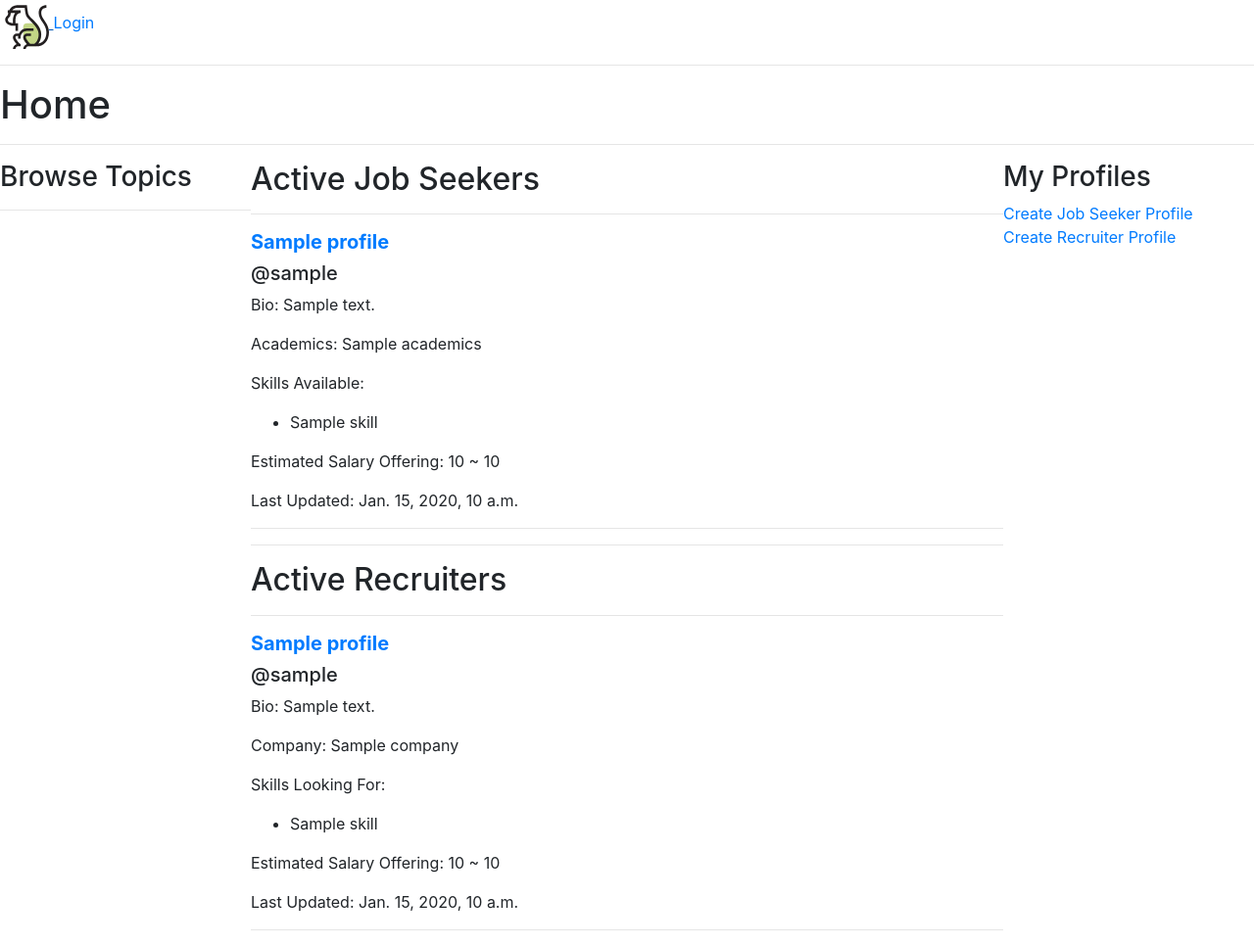
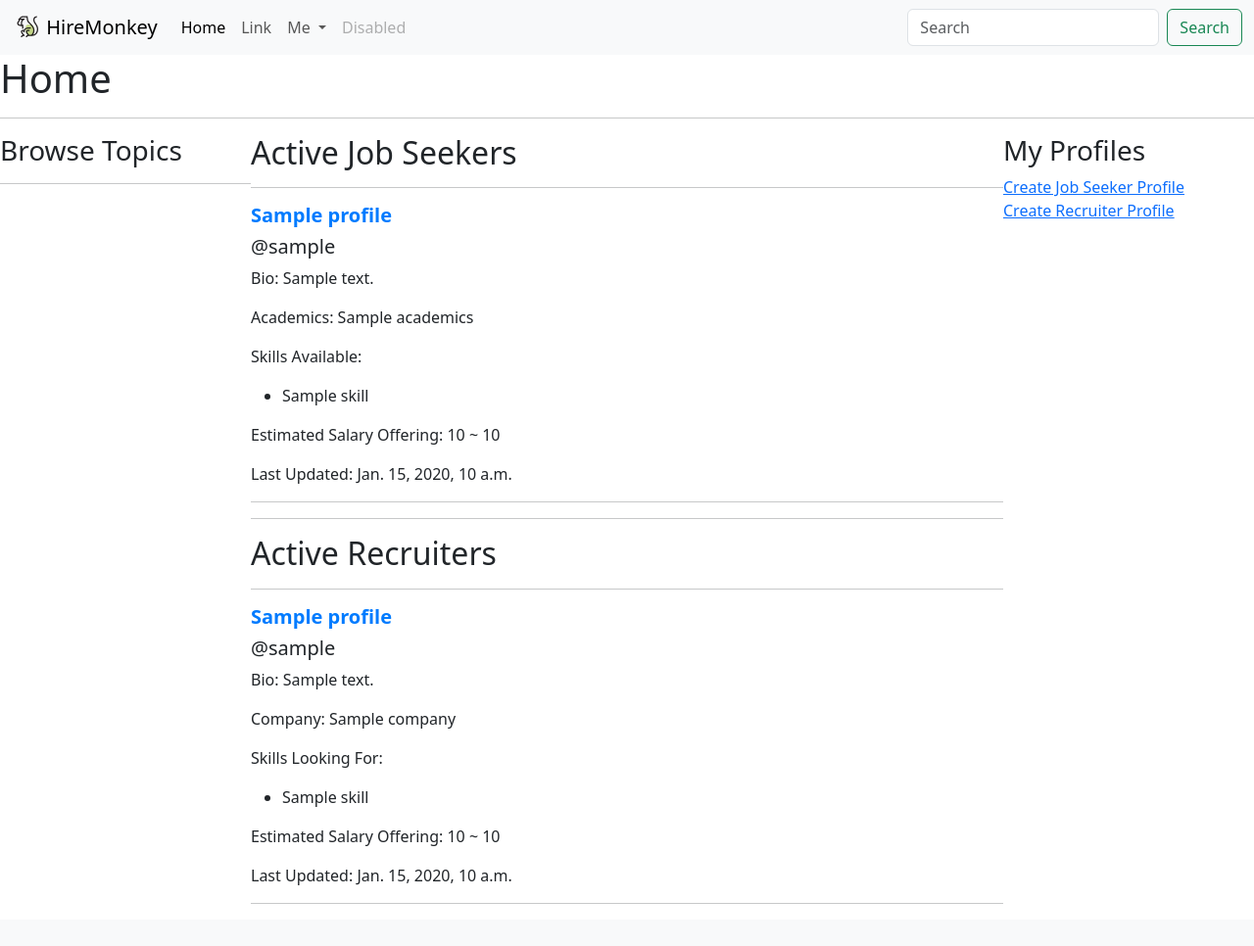
Before and after one commit to SnowHana/hiremonkey, a Django app: template backend/hiremonkey/base/templates/base/home.html in a window 1280 px wide. Shown: the whole page at 98% size. After the commit the page ends 923 px from the top, so only its background shows below. Run offline with Django 4.2, Linux system fonts and the light colour scheme; the template is opened without the code that fills it: most values are stand-ins (such as "Sample title", 1, 10 or a date in 2020); some libraries are stand-ins or nearby versions.

Commit message:
Select user profile is better! used bootstrap

```diff
--- a/backend/hiremonkey/base/templates/base/home.html
+++ b/backend/hiremonkey/base/templates/base/home.html
@@ -25,18 +25,22 @@
         </div>
 
         <div>
+            {% if job_seekers %}
             <h2>Active Job Seekers</h2>
             <hr>
             {% for profile in job_seekers %}
                 {% include 'base/profile_card.html' with profile_type='jobseeker' profile_url='jobseeker' %}
             {% endfor %}
+            {% endif %}
 
             <hr>
+            {% if recruiters %}
             <h2>Active Recruiters</h2>
             <hr>
             {% for profile in recruiters %}
                 {% include 'base/profile_card.html' with profile_type='recruiter' profile_url='recruiter' %}
             {% endfor %}
+            {% endif %}
         </div>
 
         <div>
--- a/backend/hiremonkey/base/urls.py
+++ b/backend/hiremonkey/base/urls.py
@@ -6,7 +6,7 @@ urlpatterns = [
     path("login/", views.loginPage, name="login"),
     path("logout/", views.logoutPage, name="logout"),
     path("register/", views.registerPage, name="register"),
-    path('profile-selection/', views.profile_selection_view, name='profile_selection'),
+    path('user-mode-selection/', views.user_mode_selection, name='user_mode_selection'),
     path(
         "jobseeker/<slug:slug>/",
         views.jobseeker,
--- /dev/null
+++ b/backend/hiremonkey/templates/base.html
@@ -0,0 +1,13 @@
+<!DOCTYPE html>
+<html lang="en">
+<head>
+    <meta charset="UTF-8">
+    <title>HireMonkey</title>
+    <link href="https://cdn.jsdelivr.net/npm/bootstrap@5.3.3/dist/css/bootstrap.min.css" rel="stylesheet" integrity="sha384-QWTKZyjpPEjISv5WaRU9OFeRpok6YctnYmDr5pNlyT2bRjXh0JMhjY6hW+ALEwIH" crossorigin="anonymous">
+</head>
+<body>
+{% block  info %}
+{% endblock info %}
+<script src="https://cdn.jsdelivr.net/npm/bootstrap@5.3.3/dist/js/bootstrap.bundle.min.js" integrity="sha384-YvpcrYf0tY3lHB60NNkmXc5s9fDVZLESaAA55NDzOxhy9GkcIdslK1eN7N6jIeHz" crossorigin="anonymous"></script>
+</body>
+</html>
--- a/backend/hiremonkey/templates/main.html
+++ b/backend/hiremonkey/templates/main.html
@@ -1,17 +1,18 @@
-<!DOCTYPE html>
-<html lang="en">
-
-<head>
-    <meta charset="UTF-8">
-    <meta name="viewport" content="width=device-width, initial-scale=1.0">
-    <title>HireMonkey</title>
-
-</head>
-
-<body>
-    <link rel="stylesheet" href="https://stackpath.bootstrapcdn.com/bootstrap/4.3.1/css/bootstrap.min.css">
-    <script src="https://stackpath.bootstrapcdn.com/bootstrap/4.3.1/js/bootstrap.min.js"></script>
-
+{#<!DOCTYPE html>#}
+{#<html lang="en">#}
+{##}
+{#<head>#}
+{#    <meta charset="UTF-8">#}
+{#    <meta name="viewport" content="width=device-width, initial-scale=1.0">#}
+{#    <title>HireMonkey</title>#}
+{##}
+{#</head>#}
+{##}
+{#<body>#}
+{#    <link rel="stylesheet" href="https://stackpath.bootstrapcdn.com/bootstrap/4.3.1/css/bootstrap.min.css">#}
+{#    <script src="https://stackpath.bootstrapcdn.com/bootstrap/4.3.1/js/bootstrap.min.js"></script>#}
+{% extends 'base.html' %}
+{% block info %}
     {% include 'navbar.html' %}
 
     {% if messages %}
@@ -24,9 +25,10 @@
 
     {% block content %}
 
-    {% endblock %}
+    {% endblock content %}
+{% endblock info %}
 
-
-</body>
-
-</html>
+{##}
+{#</body>#}
+{##}
+{#</html>#}
--- a/backend/hiremonkey/templates/navbar.html
+++ b/backend/hiremonkey/templates/navbar.html
@@ -1,18 +1,64 @@
 {% load static %}
 
+<nav class="navbar navbar-expand-lg bg-body-tertiary">
+    <div class="container-fluid">
+        <a class="navbar-brand" href="{% url 'home' %}">
+            <img src="{% static 'images/favicon.svg' %}" alt="Logo" width="30" height="24"
+                 class="d-inline-block align-text-top">
+            HireMonkey
+        </a>
+        <button class="navbar-toggler" type="button" data-bs-toggle="collapse" data-bs-target="#navbarSupportedContent"
+                aria-controls="navbarSupportedContent" aria-expanded="false" aria-label="Toggle navigation">
+            <span class="navbar-toggler-icon"></span>
+        </button>
+        <div class="collapse navbar-collapse" id="navbarSupportedContent">
+            <ul class="navbar-nav me-auto mb-2 mb-lg-0">
+                <li class="nav-item">
+                    <a class="nav-link active" aria-current="page" href="{% url 'home' %}">Home</a>
+                </li>
+                <li class="nav-item">
+                    <a class="nav-link" href="#">Link</a>
+                </li>
+                <li class="nav-item dropdown">
+                    <a class="nav-link dropdown-toggle" href="#" role="button" data-bs-toggle="dropdown"
+                       aria-expanded="false">
+                        Me
+                    </a>
+                    <ul class="dropdown-menu">
+
+                        {% if request.user.is_authenticated %}
+                            <li>
+                                <a class="dropdown-item" href="{% url 'logout' %}">Logout</a>
+                            </li>
+                            <li>
+                                <a class="dropdown-item" href="{% url 'user_mode_selection' %}">Select User Model</a>
+                            </li>
+                            {#                    <a href="{% url 'user_mode_selection' %}">Select user mode</a>#}
+                        {% else %}
+                            <li>
+                                <a class="dropdown-item" href="{% url 'login' %}">Login</a>
+                            </li>
+                            <li>
+                                <a class="dropdown-item" href="{% url 'register' %}">Signup</a>
+                            </li>
+
+                        {% endif %}
+                        <li>
+                            <hr class="dropdown-divider">
+                        </li>
+                        <li><a class="dropdown-item" href="#">Something else here</a></li>
+                    </ul>
+                </li>
+                <li class="nav-item">
+                    <a class="nav-link disabled" aria-disabled="true">Disabled</a>
+                </li>
 
 
-<a href="/">
-    <img src="{% static 'images/favicon.svg' %}" alt="Logo" class="img-fluid" style="width: 50px;">
-</a>
-
-
-
-{% if request.user.is_authenticated %}
-<p>Hello {{request.user}}</p>
-<a href="{% url 'logout' %}">Logout</a>
-{% else %}
-<a href="{% url 'login' %}">Login</a>
-{% endif %}
-
-<hr>
+            </ul>
+            <form class="d-flex" role="search">
+                <input class="form-control me-2" type="search" placeholder="Search" aria-label="Search">
+                <button class="btn btn-outline-success" type="submit">Search</button>
+            </form>
+        </div>
+    </div>
+</nav>
```
Also changed, not shown: backend/hiremonkey/base/templates/base/profile_selection.html (deleted, +0 -18 lines), backend/hiremonkey/base/templates/base/user_mode_selection.html (added, +51 -0 lines), backend/hiremonkey/base/views.py (+17 -10 lines), backend/hiremonkey/db.sqlite3.
